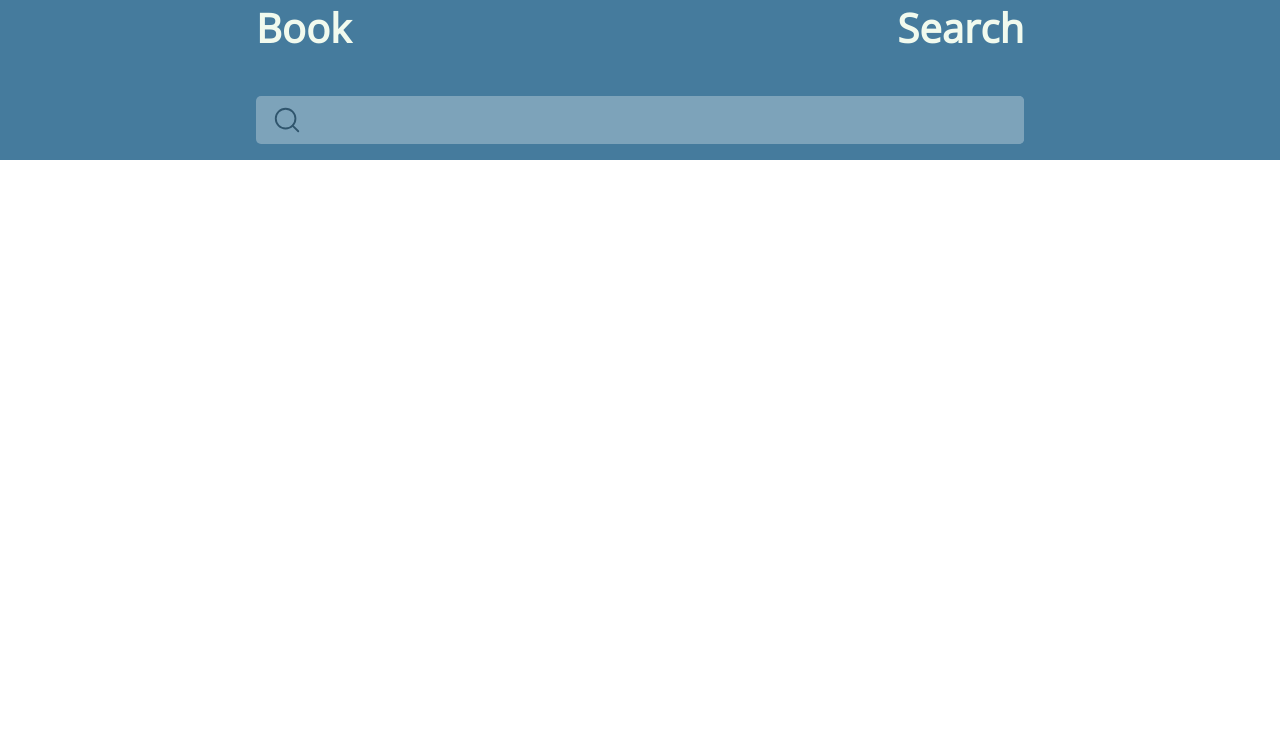
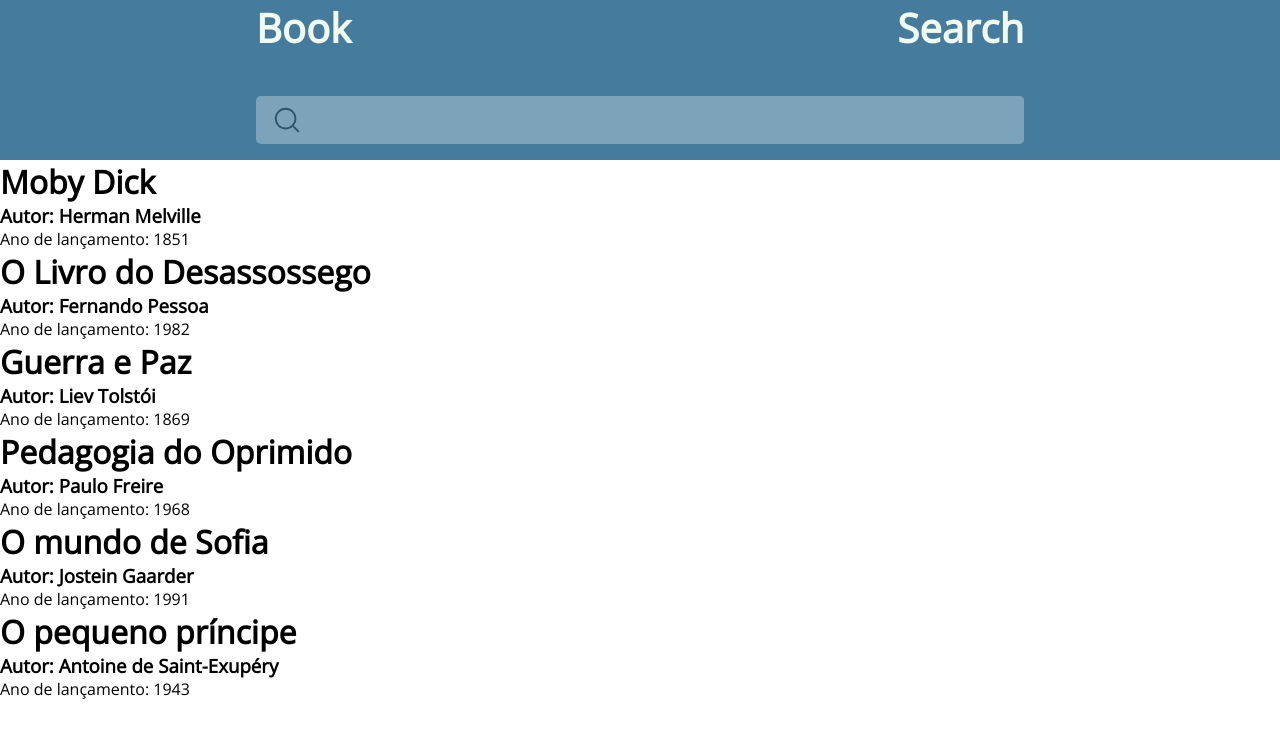
Before and after one commit to PedroRassier/book-search, a React (Vite) app: page / in a window 1280 px wide. Shown: the top 738 px of the page. Built offline with nearby package versions, Linux system fonts and the light colour scheme.

Commit message:
feature: Main added to the App file

```diff
--- a/src/App.jsx
+++ b/src/App.jsx
@@ -1,9 +1,11 @@
 import Header from "./components/Header/Header";
+import Main from "./components/Main/Main";
 
 export default function App() {
   return (
     <div className="App">
       <Header />
+      <Main />
     </div>
   );
 }
```
